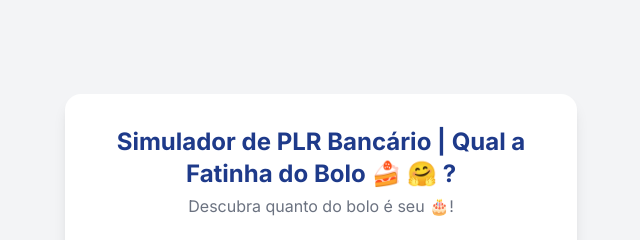
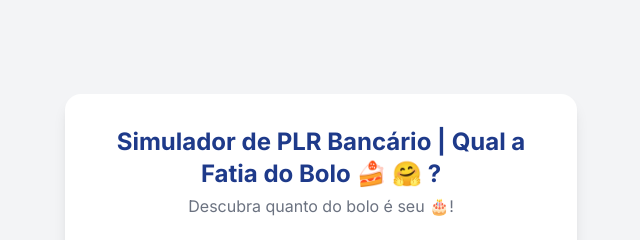
Before and after one commit to diejel/plr-qual-a-fatia-do-bolo, a plain HTML site: page index.html in a window 1280 px wide. Shown: the top 240 px of the page, without its empty margins (319-959 px from the left). Drawn offline with nearby package versions, Linux system fonts and the light colour scheme.

Commit message:
Update index.html

```diff
--- a/index.html
+++ b/index.html
@@ -28,7 +28,7 @@
     <div class="w-full max-w-lg mx-auto bg-white rounded-2xl shadow-lg p-6 md:p-8">
 
         <div class="text-center mb-8">
-            <h1 class="text-2xl font-bold text-blue-900">Simulador de PLR Bancário | Qual a Fatinha do Bolo 🍰 🤗 ?</h1>
+            <h1 class="text-2xl font-bold text-blue-900">Simulador de PLR Bancário | Qual a Fatia do Bolo 🍰 🤗 ?</h1>
             <p class="text-gray-500 mt-1">Descubra quanto do bolo é seu 🎂!</p>
         </div>
 
```
